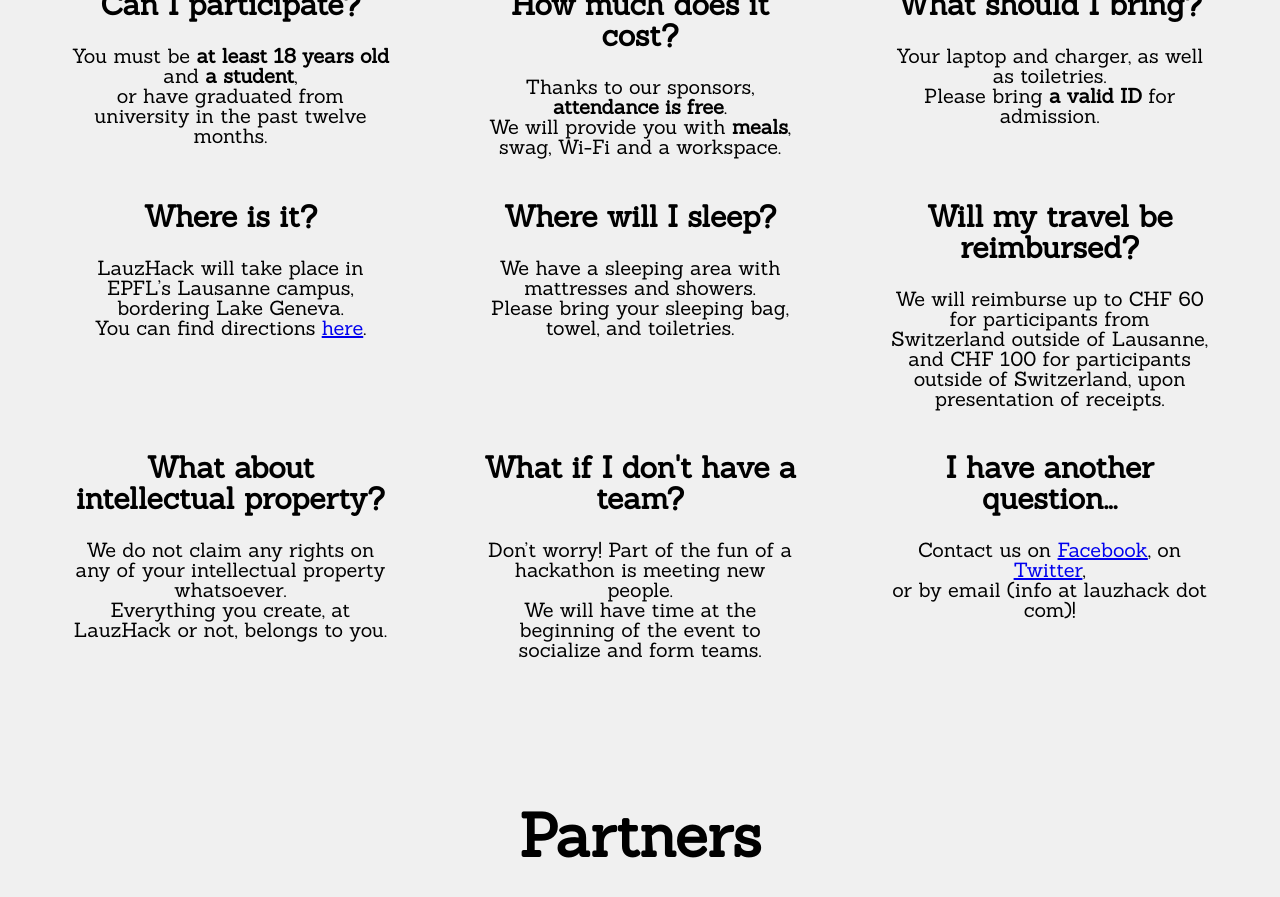
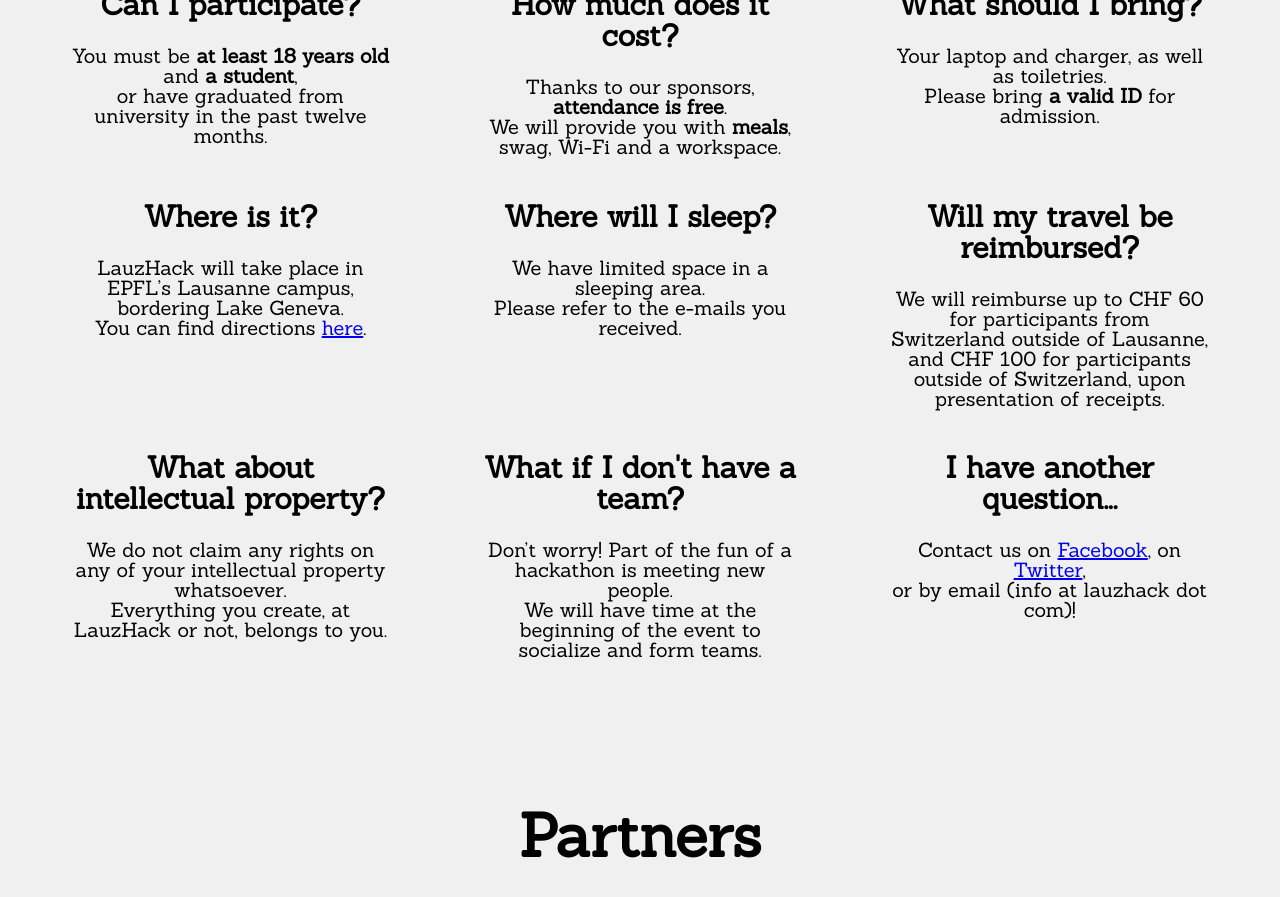
Before and after one commit to LauzHack/LauzHack.github.io, a Jekyll site: the page built from index.html, in a window 1280 px wide and 900 px high, scrolled down 2285 px. Shown: the top 897 px of the window. Built offline with Jekyll 4.4.1, drawn with Linux system fonts in a browser that asks for light colours.

Commit message:
Update FAQ on sleeping

```diff
--- a/_data/faq.yml
+++ b/_data/faq.yml
@@ -27,8 +27,8 @@
 
 - q: Where will I sleep?
   a: |-
-        We have a sleeping area with mattresses and showers.
-        Please bring your sleeping bag, towel, and toiletries.
+        We have limited space in a sleeping area.
+        Please refer to the e-mails you received.
 
 - q: Will my travel be reimbursed?
   a: |-
```
